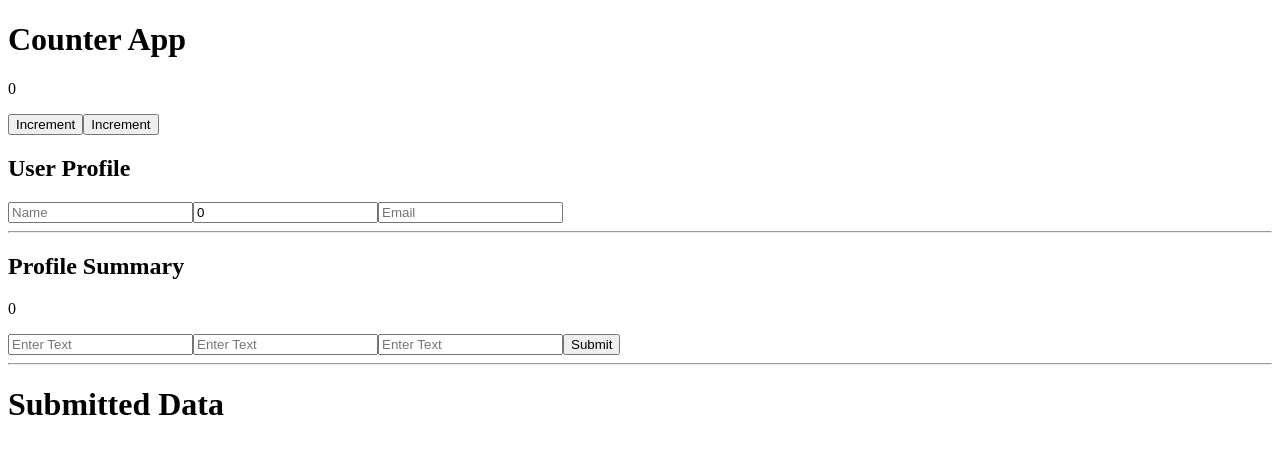
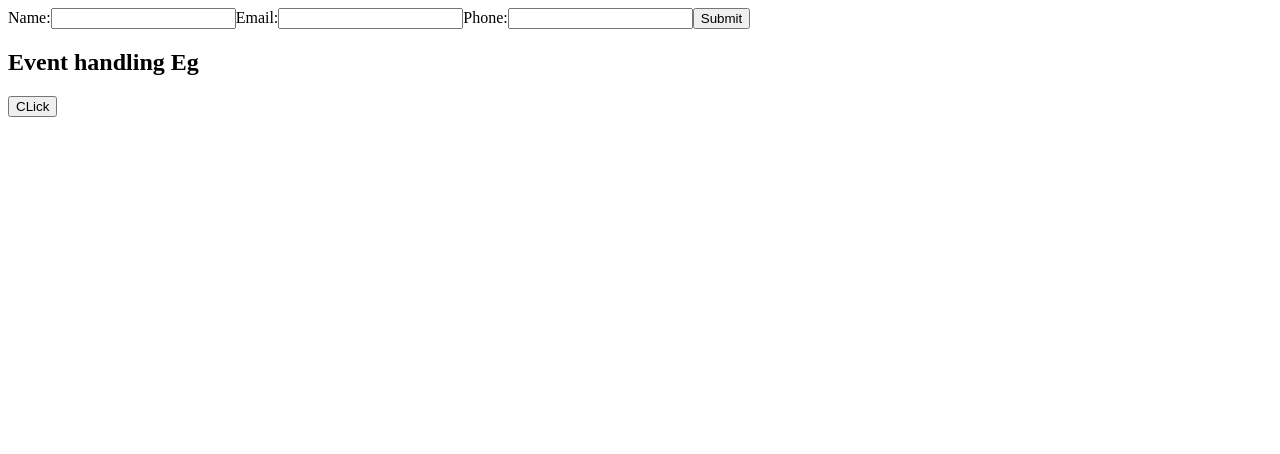
Before and after one commit to hammadhttps/react_practice, a React (Vite) app in the folder react_with_type_script/: page / in a window 1280 px wide. Shown: the top 454 px of the page. Built offline with nearby package versions, Linux system fonts and the light colour scheme.

Commit message:
challenge_solution

```diff
--- a/react_with_type_script/src/App.tsx
+++ b/react_with_type_script/src/App.tsx
@@ -8,6 +8,9 @@ import Main from './components/Reusable_Types_For_Components/Main';
 import Counter from './components/Use_sate_types/Counter';
 import User_profile from './components/Use_sate_types/User_profile';
 import Form from './components/useRef_Forms_Events_Types/Form';
+import Fpcus_input from './components/useRef_Forms_Events_Types/Fpcus_input';
+import Contact_form from './components/useRef_Forms_Events_Types/Contact_form';
+import Event_handling from './components/useRef_Forms_Events_Types/Event_handling';
 
 
  const App = () => {
@@ -33,9 +36,12 @@ import Form from './components/useRef_Forms_Events_Types/Form';
       <Button label='Click' onClick={()=>console.log('Clicked')
       } disabled={false}></Button> */}
 
-      <Counter/>
+      {/* <Counter/>
       <User_profile/>
       <Form/>
+      <Fpcus_input/> */}
+      <Contact_form/>
+      <Event_handling/>
      </div>
    )
  }
--- /dev/null
+++ b/react_with_type_script/src/components/useRef_Forms_Events_Types/Contact_form.tsx
@@ -0,0 +1,45 @@
+import { useState, type ChangeEvent, type FormEvent } from "react"
+
+interface Contact_form_state{
+    name: string;
+    email: string;
+    phone: string;
+}
+
+const Contact_form = () => {
+  const [formdata,setformdata]=useState<Contact_form_state>({
+        name:'',
+        email:'',
+        phone:'',
+    });
+    const handle_change=(event:ChangeEvent<HTMLInputElement>)=>{
+          const {name,value}=event.target;
+          setformdata({...formdata,[name]:value});
+          }
+
+    const handle_submit=(e:FormEvent<HTMLFormElement>)=>{
+
+        e.preventDefault();
+        console.log(formdata);
+
+
+    }
+  return (
+    <div>
+        <form onSubmit={handle_submit}>
+            <label htmlFor="">Name:
+                <input type="text"name="name"value={formdata.name}onChange={handle_change} />
+            </label>
+             <label htmlFor="">Email:
+                <input type="text"name="email"value={formdata.email}onChange={handle_change} />
+            </label>
+             <label htmlFor="">Phone:
+                <input type="text"name="phone"value={formdata.phone}onChange={handle_change} />
+            </label>
+            <button type="submit">Submit</button>
+        </form>
+    </div>
+  )
+}
+
+export default Contact_form
--- /dev/null
+++ b/react_with_type_script/src/components/useRef_Forms_Events_Types/Event_handling.tsx
@@ -0,0 +1,23 @@
+import React from 'react'
+
+const Event_handling = () => {
+
+    const handle_change=(event:React.MouseEvent<HTMLButtonElement>)=>{
+        console.log("clicked",event.currentTarget);
+    }
+
+    const handle_enter=(e:React.MouseEvent<HTMLDivElement>)=>{
+        console.log("entered",e.currentTarget);
+
+    }
+
+
+  return (
+    <div onMouseEnter={handle_enter}>
+        <h2>Event handling Eg</h2>
+        <button onClick={handle_change}>CLick</button>
+    </div>
+  )
+}
+
+export default Event_handling
--- /dev/null
+++ b/react_with_type_script/src/components/useRef_Forms_Events_Types/Fpcus_input.tsx
@@ -0,0 +1,18 @@
+import { useRef } from "react"
+
+
+const Fpcus_input = () => {
+const Input_ref=useRef<HTMLInputElement>(null);
+
+   const handle_focus=()=>{
+    Input_ref.current?.focus();
+   }
+  return (
+    <div>
+        <input type="text" ref={Input_ref} placeholder="CLick button" />
+        <button onClick={handle_focus}>Focus Input</button>
+    </div>
+  )
+}
+
+export default Fpcus_input
```
